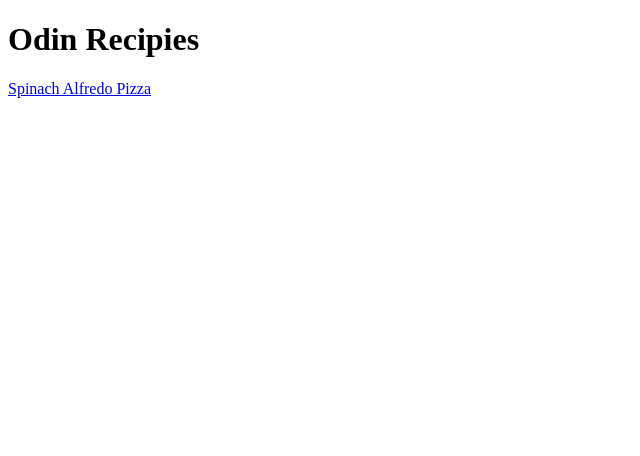
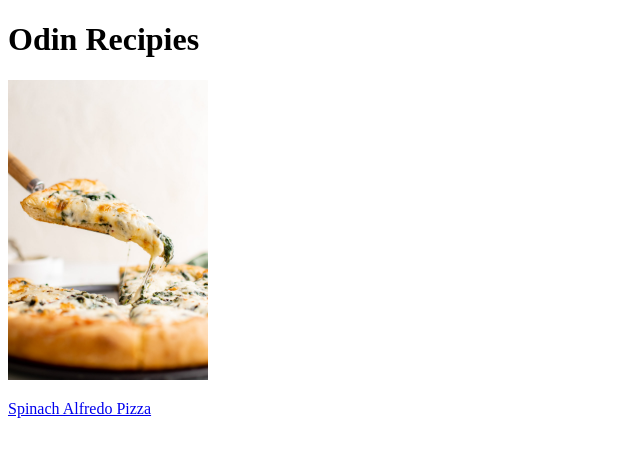
Before and after one commit to IcelandSpar/odin-recipes, a plain HTML site: page index.html in a window 1280 px wide. Shown: the whole page, without its empty margins (0-640 px from the left). Drawn offline with Linux system fonts and the light colour scheme.

Commit message:
Add jpeg of pizza to index.html

```diff
--- a/index.html
+++ b/index.html
@@ -12,7 +12,8 @@
 
   <body>
     <h1>Odin Recipies</h1>
-      <a href="recipes/spinachalfredopizza.html">Spinach Alfredo Pizza</a>
+    <img src="recipes/main-spinach-alfredo-pizza.jpg" alt="An image of an alfredo spinach pizza slice being lifted out of a dish full of pizza slices" height="300" width ="200">
+      <p><a href="recipes/spinachalfredopizza.html">Spinach Alfredo Pizza</a></p>
   </body>
 
 
```
Also changed, not shown: recipes/spinachalfredopizza.html (+1 -1 lines).
